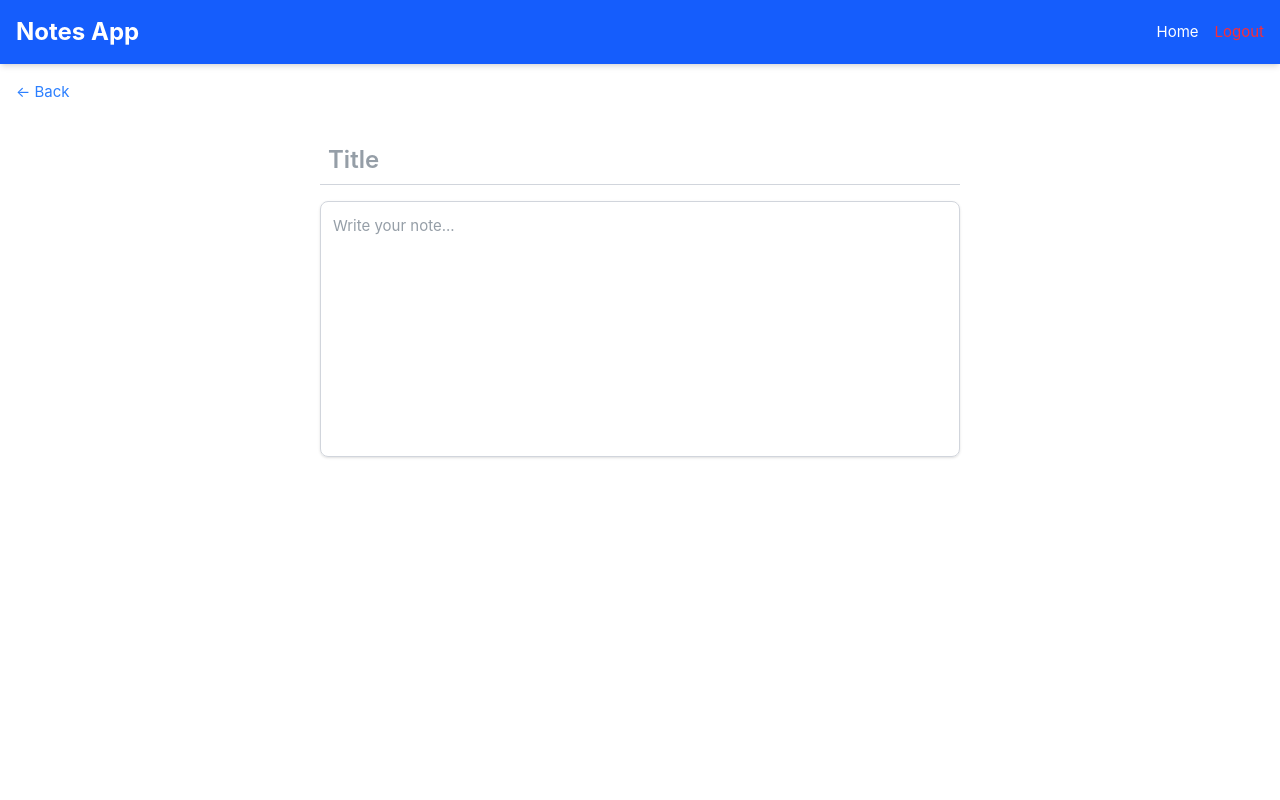
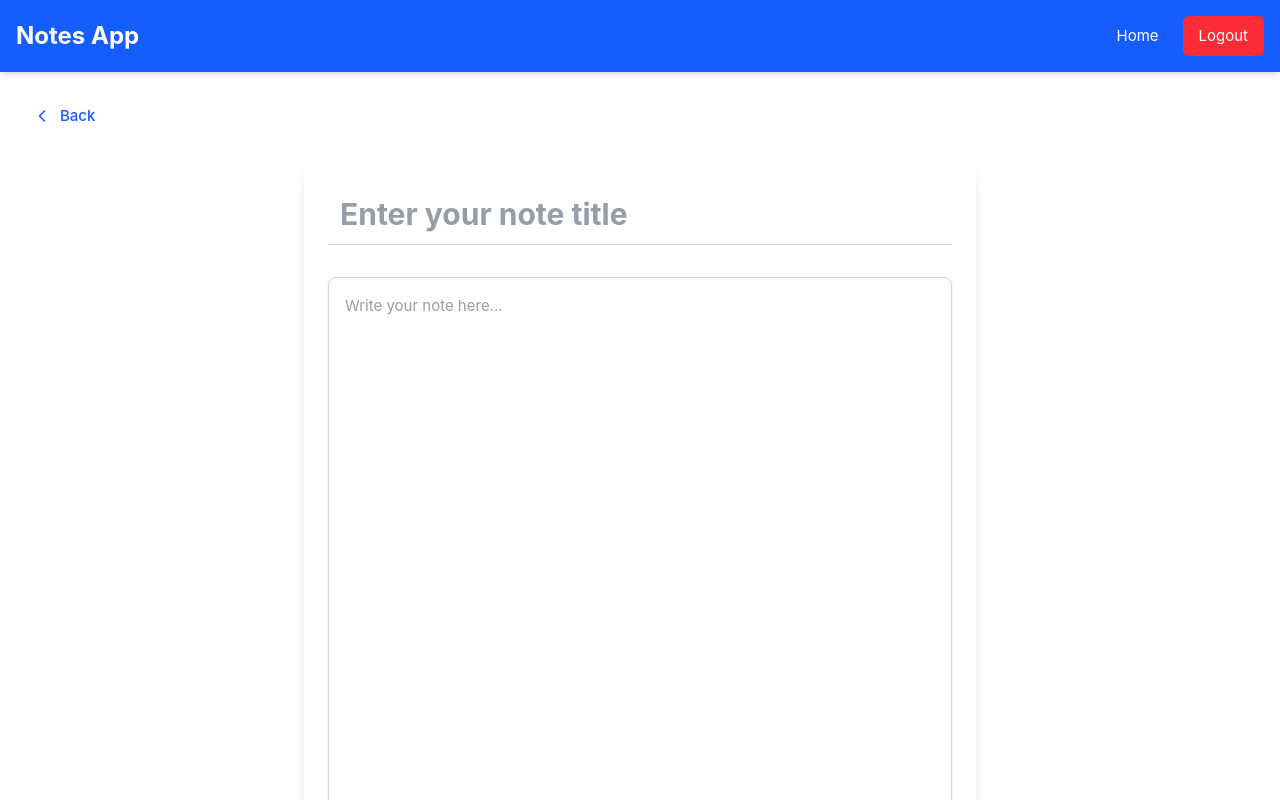
Before and after one commit to chhay-sophal/notes-app, a Vue app in the folder frontend/: page /note in a window 1280 px wide. Shown: the top 800 px of the page. Built offline with nearby package versions, Linux system fonts and the light colour scheme; sample sign-in values are in the browser's storage; the HTML template or start-up script is replaced by a standard one.

Commit message:
polish the style

```diff
--- a/frontend/package.json
+++ b/frontend/package.json
@@ -15,6 +15,7 @@
     "@vueuse/core": "^12.5.0",
     "axios": "^1.7.9",
     "frontend": "file:",
+    "lodash": "^4.17.21",
     "tailwindcss": "^4.0.4",
     "vue": "^3.5.13",
     "vue-router": "^4.5.0"
--- a/frontend/src/App.vue
+++ b/frontend/src/App.vue
@@ -13,5 +13,7 @@ const route = useRoute()
     </div>
   </header>
 
-  <RouterView />
+  <main class="container mx-auto p-4">
+    <RouterView />
+  </main>
 </template>
--- a/frontend/src/components/NavBar.vue
+++ b/frontend/src/components/NavBar.vue
@@ -1,12 +1,16 @@
 <template>
-  <nav class="space-x-4">
-    <RouterLink to="/" class="hover:underline">Home</RouterLink>
-    <RouterLink v-if="!isLoggedIn" to="/login" class="hover:underline">Login</RouterLink>
-    <RouterLink v-if="!isLoggedIn" to="/register" class="hover:underline">Register</RouterLink>
+  <nav class="flex space-x-6 items-center">
+    <RouterLink to="/" class="hover:text-gray-200 transition">Home</RouterLink>
+
+    <template v-if="!isLoggedIn">
+      <RouterLink to="/login" class="hover:text-gray-200 transition">Login</RouterLink>
+      <RouterLink to="/register" class="hover:text-gray-200 transition">Register</RouterLink>
+    </template>
+
     <button
-      v-if="isLoggedIn"
+      v-else
       @click="logout"
-      class="hover:underline text-red-500 cursor-pointer"
+      class="bg-red-500 text-white px-4 py-2 rounded-md hover:bg-red-600 transition"
     >
       Logout
     </button>
@@ -15,14 +19,13 @@
 
 <script setup lang="ts">
 import { ref, onMounted } from 'vue'
-import { RouterLink, useRouter } from 'vue-router'
+import { useRouter } from 'vue-router'
 
 const router = useRouter()
 const isLoggedIn = ref(false)
 
 const checkAuthStatus = () => {
-  const token = localStorage.getItem('token')
-  isLoggedIn.value = !!token
+  isLoggedIn.value = !!localStorage.getItem('token')
 }
 
 const logout = () => {
@@ -33,7 +36,5 @@ const logout = () => {
   }
 }
 
-onMounted(() => {
-  checkAuthStatus()
-})
+onMounted(checkAuthStatus)
 </script>
--- a/frontend/src/components/NoteEditor.vue
+++ b/frontend/src/components/NoteEditor.vue
@@ -1,71 +1,79 @@
 <template>
-  <div class="w-full max-w-2xl mx-auto p-4">
+  <div class="w-full max-w-2xl mx-auto p-6 bg-white shadow-lg rounded-lg mt-8 min-h-screen flex flex-col">
     <!-- Title Input -->
     <input
       type="text"
       v-model="title"
-      placeholder="Title"
-      class="w-full text-2xl font-semibold border-b border-gray-300 focus:outline-none focus:border-blue-500 p-2"
+      placeholder="Enter your note title"
+      class="w-full text-3xl font-bold border-b border-gray-300 focus:outline-none focus:border-blue-500 p-3 mb-4"
       @input="debouncedSave"
     />
 
     <!-- Content Textarea -->
     <textarea
+      ref="contentTextarea"
       v-model="content"
-      placeholder="Write your note..."
-      class="w-full h-64 mt-4 p-3 border border-gray-300 rounded-lg shadow-sm focus:outline-none focus:ring-2 focus:ring-blue-400 resize-none"
-      @input="debouncedSave"
+      placeholder="Write your note here..."
+      class="w-full flex-grow mt-4 p-4 border border-gray-300 rounded-lg shadow-sm focus:outline-none focus:ring-2 focus:ring-blue-400 resize-none leading-relaxed overflow-hidden"
+      @input="adjustHeight, debouncedSave"
     ></textarea>
   </div>
 </template>
 
 <script setup>
-import { ref, watch, onMounted } from 'vue';
-import { useDebounceFn } from '@vueuse/core';
-import axiosInstance from '../services/axiosInstance';
+import { ref, onMounted, nextTick } from "vue";
+import axiosInstance from "@/services/axiosInstance";
+import { useRoute, useRouter } from "vue-router";
+import debounce from "lodash/debounce";
 
-const props = defineProps({
-  noteId: String
-});
+const title = ref("");
+const content = ref("");
+const contentTextarea = ref(null);
+const route = useRoute();
+const router = useRouter();
+const saving = ref(false);
+let noteId = ref(null);
 
-const title = ref('');
-const content = ref('');
-const isNewNote = ref(!props.noteId);
-const currentNoteId = ref(props.noteId || '');
-
-const saveNote = async () => {
-  if (!title.value.trim() || !content.value.trim()) return;
-
-  const noteData = { title: title.value, content: content.value };
-
-  try {
-    if (isNewNote.value) {
-      const response = await axiosInstance.post('/note/', noteData);
-      currentNoteId.value = response.data.id;
-      isNewNote.value = false;
-    } else {
-      await axiosInstance.put(`/note/${currentNoteId.value}`, noteData);
-    }
-  } catch (error) {
-    console.error('Error saving note:', error);
+const adjustHeight = () => {
+  if (contentTextarea.value) {
+    contentTextarea.value.style.height = "auto"; // Reset height
+    contentTextarea.value.style.height = `${contentTextarea.value.scrollHeight}px`; // Set to scroll height
   }
 };
 
-// Auto-save when user stops typing
-const debouncedSave = useDebounceFn(saveNote, 1000);
+const debouncedSave = debounce(async () => {
+  saving.value = true;
+  try {
+    if (noteId.value) {
+      await axiosInstance.put(`note/${noteId.value}`, { title: title.value, content: content.value });
+    } else {
+      const response = await axiosInstance.post("note", { title: title.value, content: content.value });
+      noteId.value = response.data.id;
+    }
+    saving.value = false;
+  } catch (error) {
+    console.error("Failed to save note:", error);
+    saving.value = false;
+  }
+}, 2000); // Save after 2 seconds of inactivity
 
-// Load existing note if noteId is provided
-onMounted(async () => {
-  if (props.noteId) {
+const loadNote = async () => {
+  const id = route.params.id;
+  if (id) {
+    noteId.value = id;
     try {
-      const response = await axiosInstance.get(`note/${props.noteId}`);
+      const response = await axiosInstance.get(`note/${id}`);
       title.value = response.data.title;
       content.value = response.data.content;
-      isNewNote.value = false;
-      currentNoteId.value = props.noteId;
+      await nextTick(); // Wait for DOM update
+      adjustHeight(); // Adjust height after setting content
     } catch (error) {
-      console.error('Error loading note:', error);
+      console.error("Failed to load note:", error);
     }
   }
+};
+
+onMounted(() => {
+  loadNote();
 });
 </script>
--- a/frontend/src/views/HomeView.vue
+++ b/frontend/src/views/HomeView.vue
@@ -1,30 +1,34 @@
 <template>
   <main class="p-4">
     <div class="flex justify-between items-center mb-4">
-      <h1 class="text-2xl font-bold">All</h1>
-      <svg
-        xmlns="http://www.w3.org/2000/svg"
-        class="h-6 w-6 text-gray-500 cursor-pointer hover:text-gray-700"
-        fill="none"
-        viewBox="0 0 24 24"
-        stroke="currentColor"
-        stroke-width="2"
+      <h1 class="text-2xl font-bold">All Notes</h1>
+      <span
+        class="cursor-pointer"
         @click="goToNoteEditor"
+        title="Create Note"
       >
-        <path stroke-linecap="round" stroke-linejoin="round" d="M12 4v16m8-8H4" />
-      </svg>
+        ✏️
+      </span>
     </div>
     <div v-if="loading" class="text-center">Loading...</div>
     <div v-else-if="error" class="text-red-500">{{ error }}</div>
     <div v-else>
-      <ul v-if="notes.length > 0" class="list-disc pl-5">
+      <ul v-if="notes.length > 0" class="space-y-4">
         <li
-          v-for="note in notes"
+          v-for="note in filteredNotes"
           :key="note.id"
-          class="py-2 border-b border-gray-300 cursor-pointer hover:bg-gray-100"
-          @click="goToEditNote(note.id)"
+          class="flex justify-between items-center p-4 bg-white border border-gray-300 rounded-lg shadow-lg cursor-pointer hover:shadow-xl hover:bg-gray-50 transition-all"
         >
-          {{ note.title }}
+          <span @click="goToEditNote(note.id)" class="flex-grow text-lg font-medium text-gray-800">
+            {{ note.title }}
+          </span>
+          <span
+            class="cursor-pointer"
+            @click="deleteNote(note.id)"
+            title="Delete Note"
+          >
+            🗑️
+          </span>
         </li>
       </ul>
       <div v-else class="text-center text-gray-500">
@@ -35,13 +39,14 @@
 </template>
 
 <script setup lang="ts">
-import { ref, onMounted } from 'vue';
+import { ref, onMounted, computed } from 'vue';
 import { useRouter } from 'vue-router';
 import axiosInstance from '@/services/axiosInstance';
 
 interface Note {
   id: number;
   title: string;
+  isDeleted?: boolean; // Optional field to track if a note is deleted
 }
 
 const notes = ref<Note[]>([]);
@@ -49,6 +54,11 @@ const loading = ref(true);
 const error = ref('');
 
 const router = useRouter();
+
+// Filtered notes to exclude deleted ones
+const filteredNotes = computed(() => {
+  return notes.value.filter(note => !note.isDeleted);
+});
 
 const fetchNotes = async () => {
   try {
@@ -71,6 +81,21 @@ const goToEditNote = (id: number) => {
   router.push(`/note/${id}`);
 };
 
+const deleteNote = async (id: number) => {
+  try {
+    await axiosInstance.delete(`note/${id}`);
+    // Mark the note as deleted in the frontend (filtering it out)
+    const noteToDelete = notes.value.find(note => note.id === id);
+    if (noteToDelete) {
+      noteToDelete.isDeleted = true;
+    }
+    console.log('Note deleted');
+  } catch (err) {
+    error.value = 'Failed to delete note';
+    console.error('Delete note failed:', err);
+  }
+};
+
 onMounted(() => {
   const token = localStorage.getItem('token');
   if (!token) {
--- a/frontend/src/views/NoteEditorView.vue
+++ b/frontend/src/views/NoteEditorView.vue
@@ -1,21 +1,27 @@
 <template>
   <div class="p-4">
-    <button @click="goBack" class="text-blue-500 hover:underline mb-4">
-      ← Back
+    <!-- Stylish Back Button -->
+    <button
+      @click="goBack"
+      class="cursor-pointer flex items-center gap-2 text-blue-600 font-medium hover:text-blue-700 transition-all duration-200 ease-in-out"
+    >
+      <svg xmlns="http://www.w3.org/2000/svg" class="w-5 h-5" viewBox="0 0 24 24" fill="none" stroke="currentColor" stroke-width="2" stroke-linecap="round" stroke-linejoin="round">
+        <polyline points="15 18 9 12 15 6"></polyline>
+      </svg>
+      Back
     </button>
+
     <NoteEditor :noteId="noteId" />
   </div>
 </template>
 
 <script setup lang="ts">
-import { useRoute, useRouter } from 'vue-router';
-import { ref, computed } from 'vue';
-import NoteEditor from '../components/NoteEditor.vue';
+import { useRoute, useRouter } from "vue-router";
+import { computed } from "vue";
+import NoteEditor from "../components/NoteEditor.vue";
 
 const route = useRoute();
 const router = useRouter();
-
-// Get noteId from the route params (if available)
 const noteId = computed(() => route.params.id || null);
 
 const goBack = () => {
```
Also changed, not shown: 1 other file (tests, documents, lock files or other folders).
